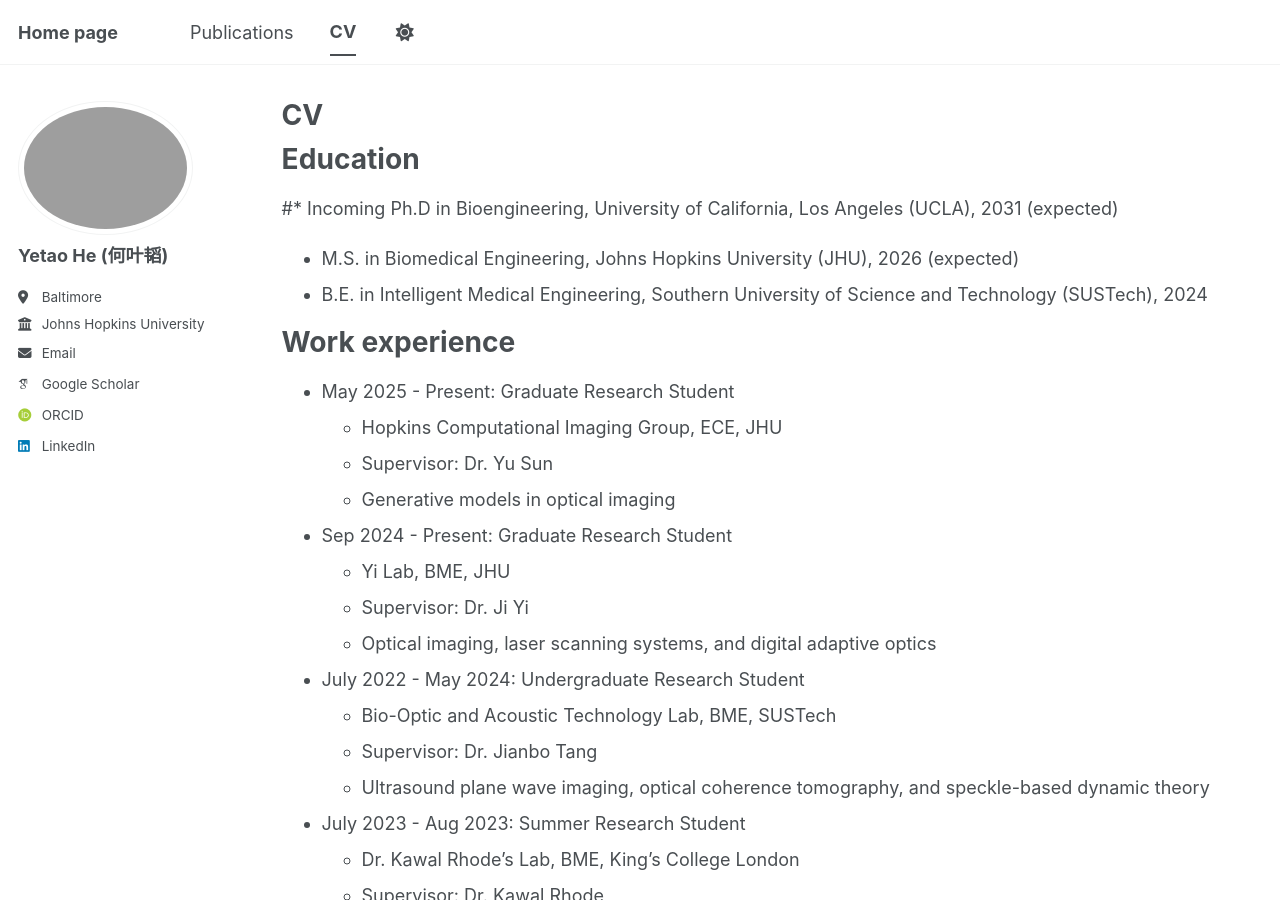
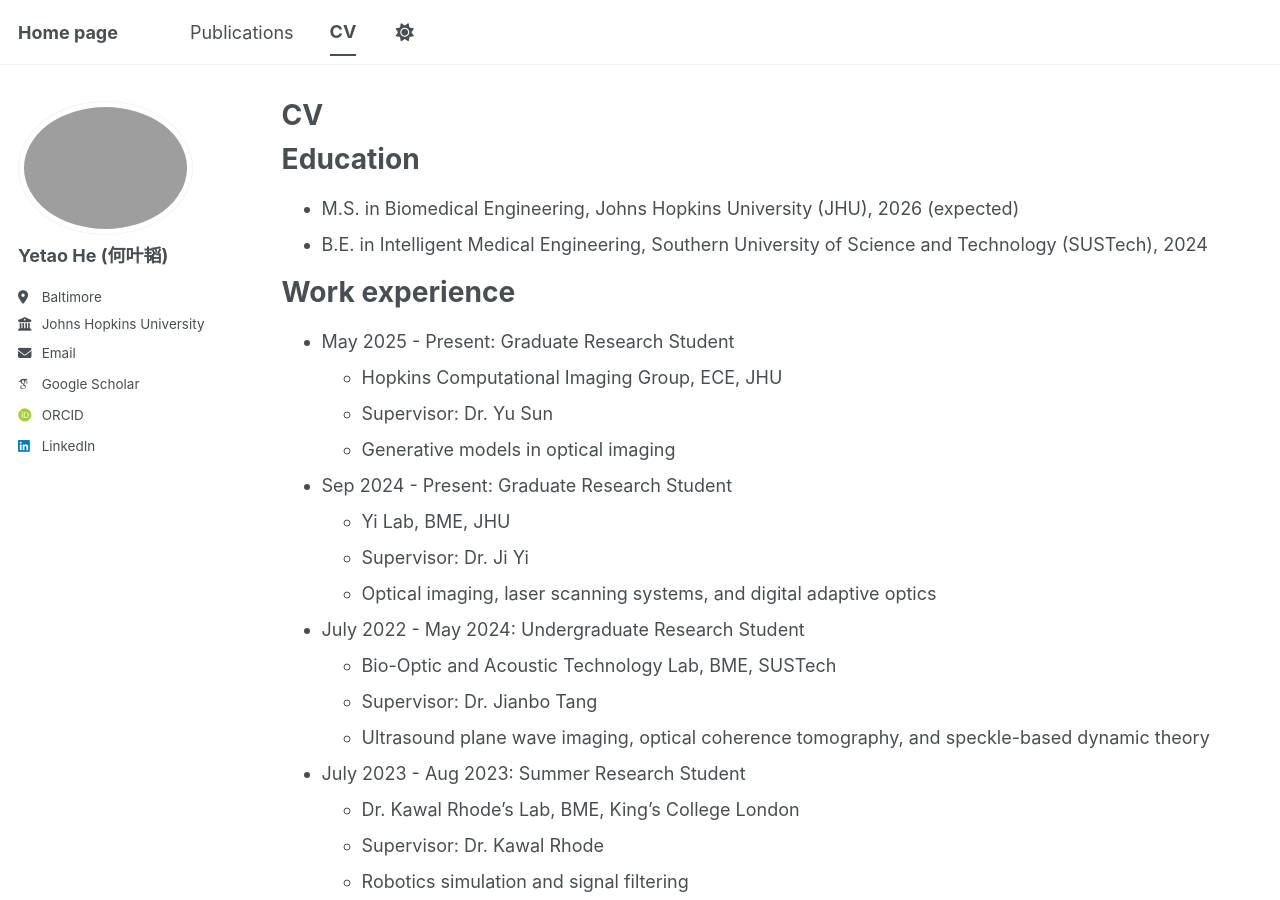
Before and after one commit to YetiHe/YetiHe.github.io, a Jekyll site: the page built from _pages/cv.md, in a window 1280 px wide and 900 px high. Built offline with Jekyll 4.4.1, drawn with Linux system fonts in a browser that asks for light colours; some web fonts are replaced; a script bundle is joined from its source files by our own code; library files that are not in the unit come from our copies.

Commit message:
Update cv.md

```diff
--- a/_pages/cv.md
+++ b/_pages/cv.md
@@ -11,7 +11,6 @@
 
 Education
 ======
-#* Incoming Ph.D in Bioengineering, University of California, Los Angeles (UCLA), 2031 (expected)
 * M.S. in Biomedical Engineering, Johns Hopkins University (JHU), 2026 (expected)
 * B.E. in Intelligent Medical Engineering, Southern University of Science and Technology (SUSTech), 2024
 
```
